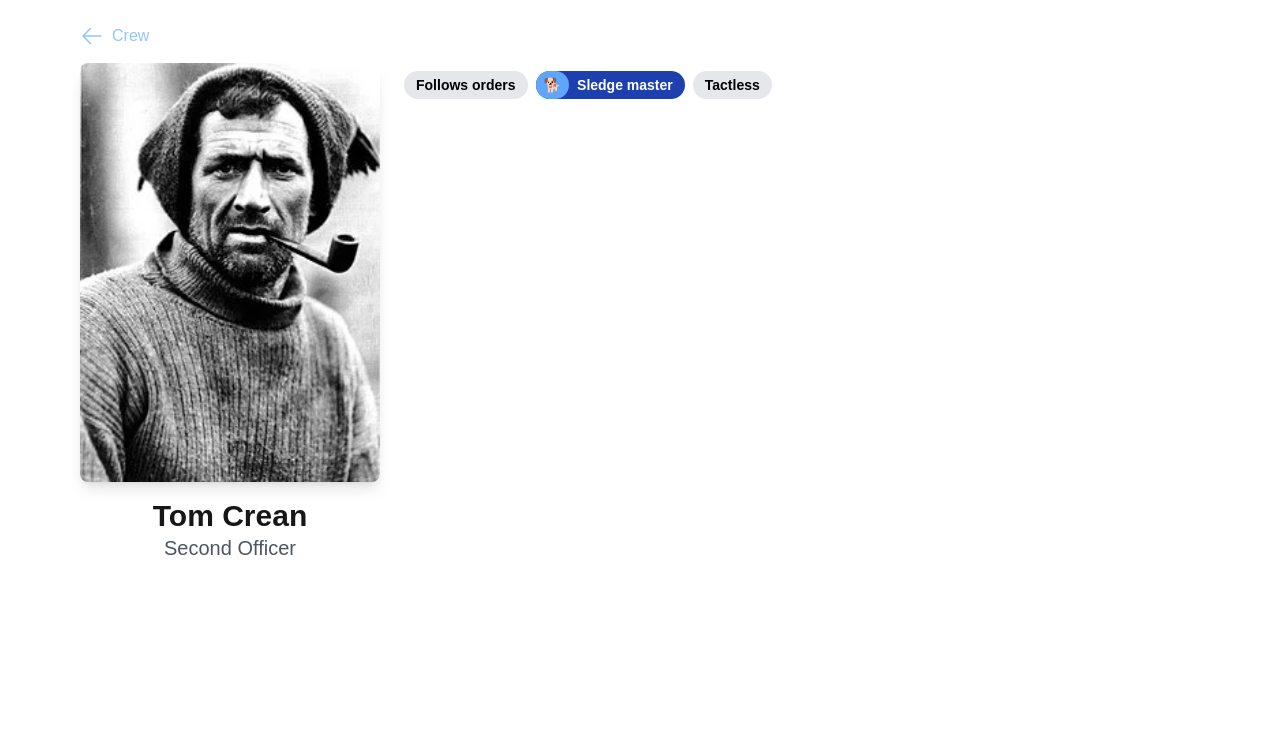
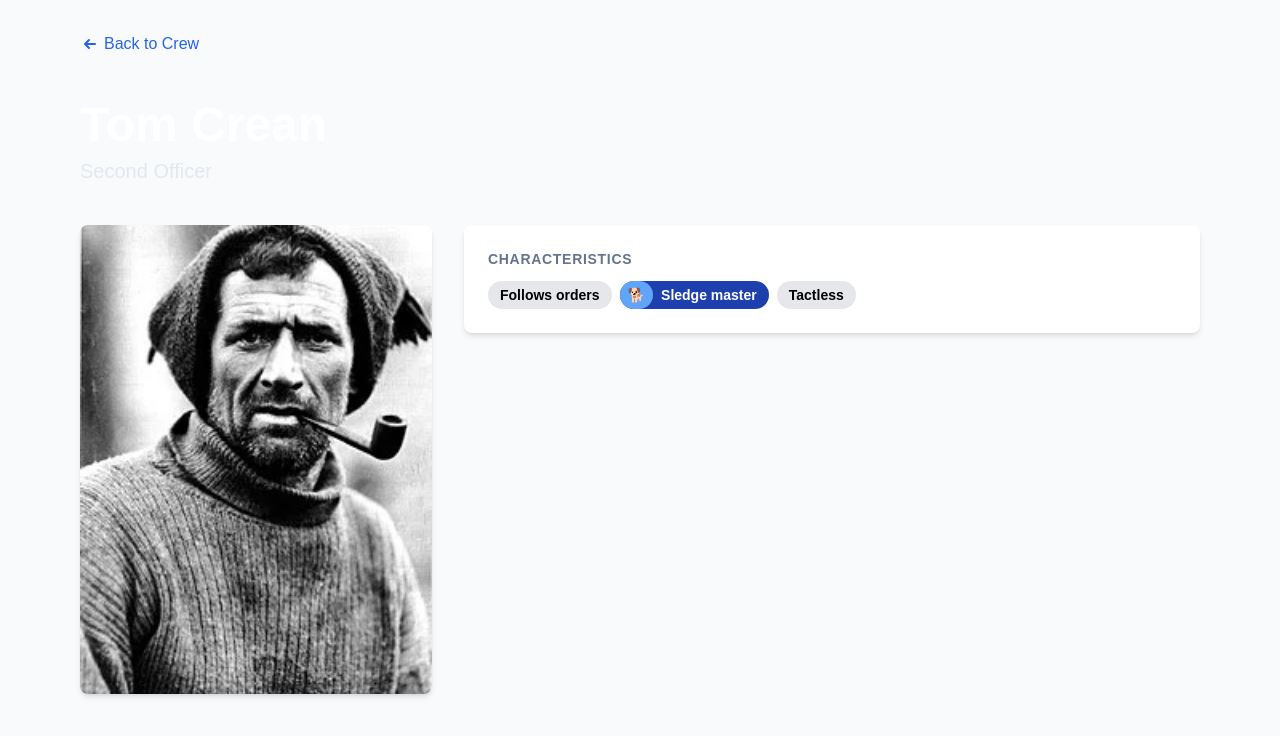
Before and after one commit to milotoor/shackletown, a Next.js app: page /crew/tom_crean in a window 1280 px wide. Shown: the top 736 px of the page. Built offline with nearby package versions, Linux system fonts and the light colour scheme; a web font is replaced by a local one.

Commit message:
Redesign crew pages

```diff
--- a/src/components/CrewHeader.tsx
+++ b/src/components/CrewHeader.tsx
@@ -10,28 +10,59 @@ interface CrewHeaderProps {
 }
 
 const CrewHeader: React.FC<CrewHeaderProps> = ({ bio, chips, children }) => {
+  // Function to capitalize the first letter of every word
+  const capitalizeWords = (text: string): string => {
+    return text
+      .split(" ")
+      .map((word) => word.charAt(0).toUpperCase() + word.slice(1))
+      .join(" ");
+  };
+
   return (
-    <div className="lg:flex lg:items-start lg:space-x-6">
-      {/* Left Column: Image, Name, Role */}
-      <div>
-        <Image
-          src={`/crew/${bio.internalName}/img/01.webp`}
-          alt={bio.name}
-          width={300}
-          height={400}
-          className="rounded-lg shadow-lg mx-auto"
-        />
-        <h1 className="text-3xl font-bold mt-4 text-center">{bio.name}</h1>
-        <h2 className="text-xl text-gray-600 text-center">
-          {_.startCase(bio.role)}
-        </h2>
+    <div className="mt-2">
+      {/* Hero Section */}
+      <div className="relative overflow-hidden rounded-xl mb-10">
+        <div className="w-full">
+          <h1 className="text-4xl md:text-5xl font-bold text-white mb-2">
+            {bio.fullName || bio.name}
+          </h1>
+          <p className="text-xl text-slate-200">{capitalizeWords(bio.role)}</p>
+        </div>
       </div>
-      {/* Right Column: Chips Section */}
-      <div className="w-full flex-1 lg:w-1/3 mt-6 lg:mt-0">
-        <section>
-          <div className="flex flex-wrap gap-2 mt-2">{chips}</div>
-        </section>
-        <section className="mt-4">{children}</section>
+
+      {/* Content Grid */}
+      <div className="grid grid-cols-1 md:grid-cols-3 gap-8">
+        {/* Left Column: Portrait */}
+        <div>
+          <div className="bg-white dark:bg-slate-800 rounded-lg shadow-md overflow-hidden">
+            <div className="relative aspect-[3/4] overflow-hidden">
+              <Image
+                src={`/crew/${bio.internalName}/img/01.webp`}
+                alt={bio.name}
+                fill
+                className="object-cover"
+              />
+            </div>
+          </div>
+        </div>
+
+        {/* Right Column: Bio Content */}
+        <div className="md:col-span-2">
+          {chips && (
+            <div className="bg-white dark:bg-slate-800 rounded-lg shadow-md p-6 mb-4">
+              <h3 className="text-sm font-semibold text-slate-500 dark:text-slate-400 mb-3 uppercase tracking-wider">
+                Characteristics
+              </h3>
+              <div className="flex flex-wrap gap-2">{chips}</div>
+            </div>
+          )}
+
+          {children && (
+            <div className="bg-white dark:bg-slate-800 rounded-lg shadow-md p-6">
+              {children}
+            </div>
+          )}
+        </div>
       </div>
     </div>
   );
--- a/src/components/CrewMemberPage.tsx
+++ b/src/components/CrewMemberPage.tsx
@@ -7,36 +7,33 @@ interface CrewMemberPageProps {
 
 const CrewMemberPage: React.FC<CrewMemberPageProps> = ({ children }) => {
   return (
-    <div className="max-w-2xl lg:max-w-6xl mx-auto p-4 mt-2">
-      <div className="mb-2">
+    <div className="min-h-screen bg-slate-50 dark:bg-slate-900 pb-12">
+      <main className="max-w-6xl mx-auto px-4">
+        {/* Navigation */}
+        <div className="py-8">
           <Link
             href="/crew"
-          className="text-blue-300 hover:text-blue-600 inline-flex items-center gap-2"
+            className="text-blue-600 hover:text-blue-800 dark:text-blue-400 dark:hover:text-blue-300 transition-colors inline-flex items-center"
           >
-          <GoBackIcon />
-          Crew
+            <svg
+              xmlns="http://www.w3.org/2000/svg"
+              className="h-5 w-5 mr-1"
+              viewBox="0 0 20 20"
+              fill="currentColor"
+            >
+              <path
+                fillRule="evenodd"
+                d="M9.707 14.707a1 1 0 01-1.414 0l-4-4a1 1 0 010-1.414l4-4a1 1 0 011.414 1.414L7.414 9H15a1 1 0 110 2H7.414l2.293 2.293a1 1 0 010 1.414z"
+                clipRule="evenodd"
+              />
+            </svg>
+            Back to Crew
           </Link>
         </div>
         {children}
+      </main>
     </div>
   );
 };
 
 export default CrewMemberPage;
-
-const GoBackIcon = () => (
-  <svg
-    xmlns="http://www.w3.org/2000/svg"
-    fill="none"
-    viewBox="0 0 24 24"
-    strokeWidth={1.5}
-    stroke="currentColor"
-    className="size-6"
-  >
-    <path
-      strokeLinecap="round"
-      strokeLinejoin="round"
-      d="M10.5 19.5 3 12m0 0 7.5-7.5M3 12h18"
-    />
-  </svg>
-);
```
Lines whose indentation alone changed are shown as unchanged.
